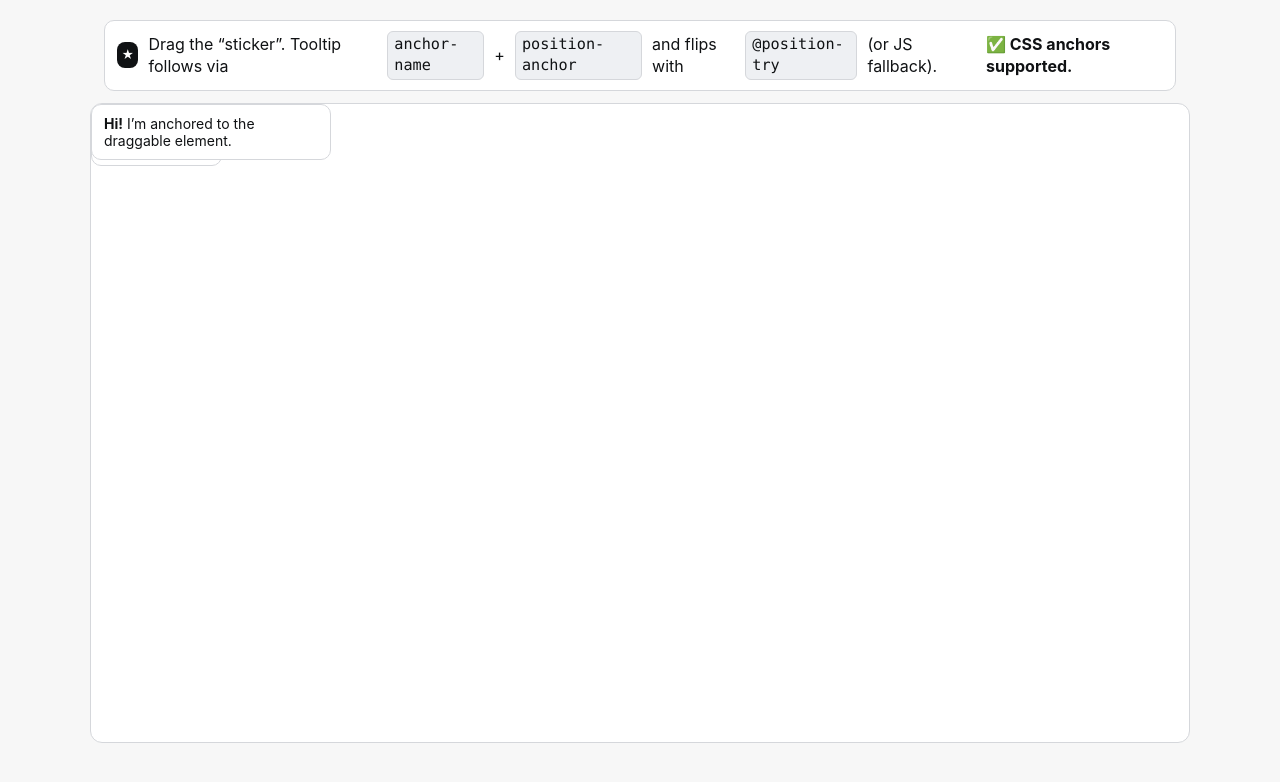
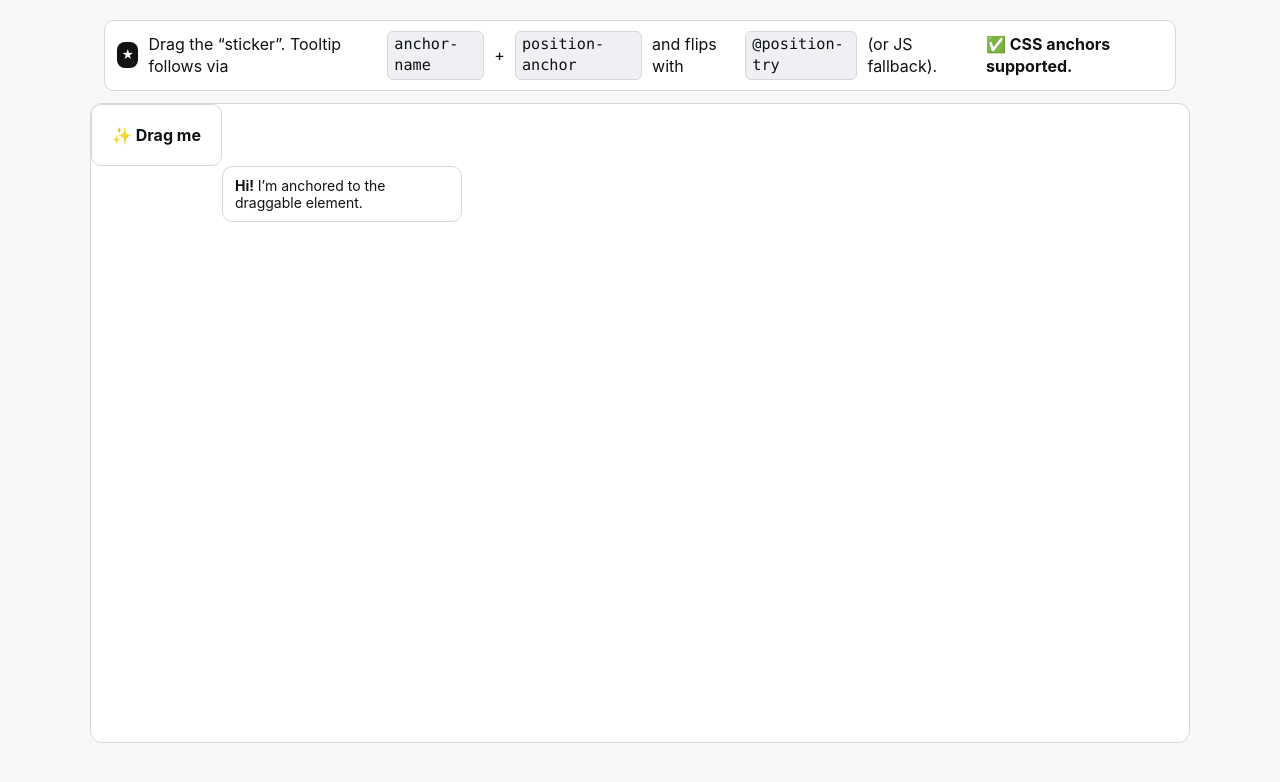
Before and after one commit to pksjce/vibecoding-experiments, a plain HTML site: page css-anchorpositioning/index.html in a window 1280 px wide. Drawn offline with Linux system fonts and the light colour scheme.

Commit message:
Add initial position

```diff
--- a/css-anchorpositioning/index.html
+++ b/css-anchorpositioning/index.html
@@ -92,6 +92,7 @@
 
     .tooltip {
       position: absolute;
+      position-area: bottom right;
       padding: 10px 12px;
       border-radius: 10px;
       max-width: 240px;
```
